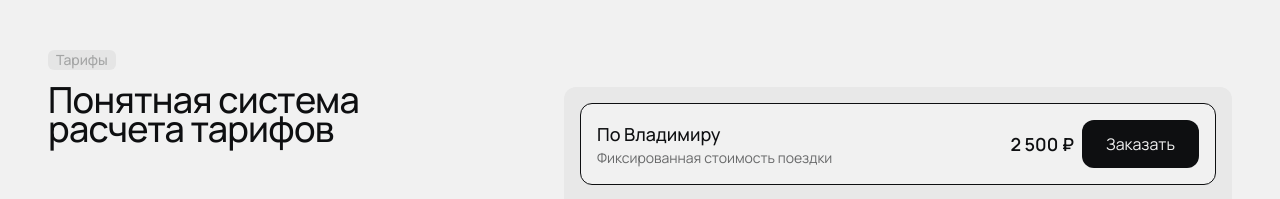
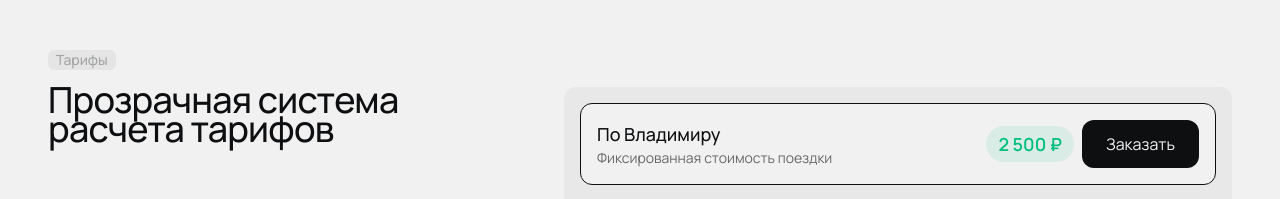
Before and after one commit to Valerfa/mv33, a Next.js app: page / in a window 1280 px wide. Shown: the part 1660-1859 px from the top of the page. Built offline with nearby package versions, Linux system fonts and the light colour scheme.

Commit message:
Добавлен акцент на фикс. тариф по Владимиру

```diff
--- a/components/Price.tsx
+++ b/components/Price.tsx
@@ -26,7 +26,7 @@ export default function Price() {
 
     {/* Заголовок */}
     <h2 className="text-black heading">
-      Понятная система<br /> расчета тарифов
+      Прозрачная система<br /> расчета тарифов
     </h2>
 </div>
 </div>
@@ -46,7 +46,7 @@ export default function Price() {
         </div>
 
         <div className="flex flex-col md:flex-row md:items-center gap-2">
-          <p className="text-lg font-semibold whitespace-nowrap">
+          <p className="rounded-full bg-accent/10 px-3 py-1 text-accent text-lg font-semibold whitespace-nowrap">
             2 500 ₽
           </p>
           <button
```
